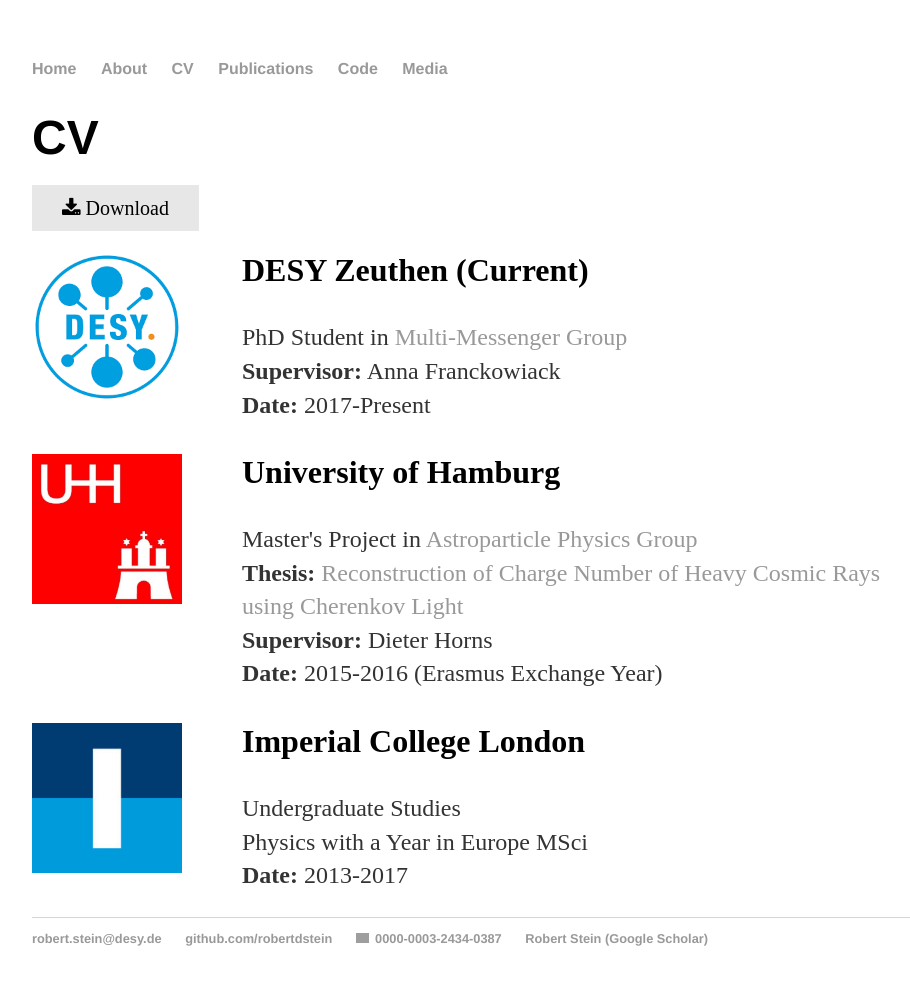
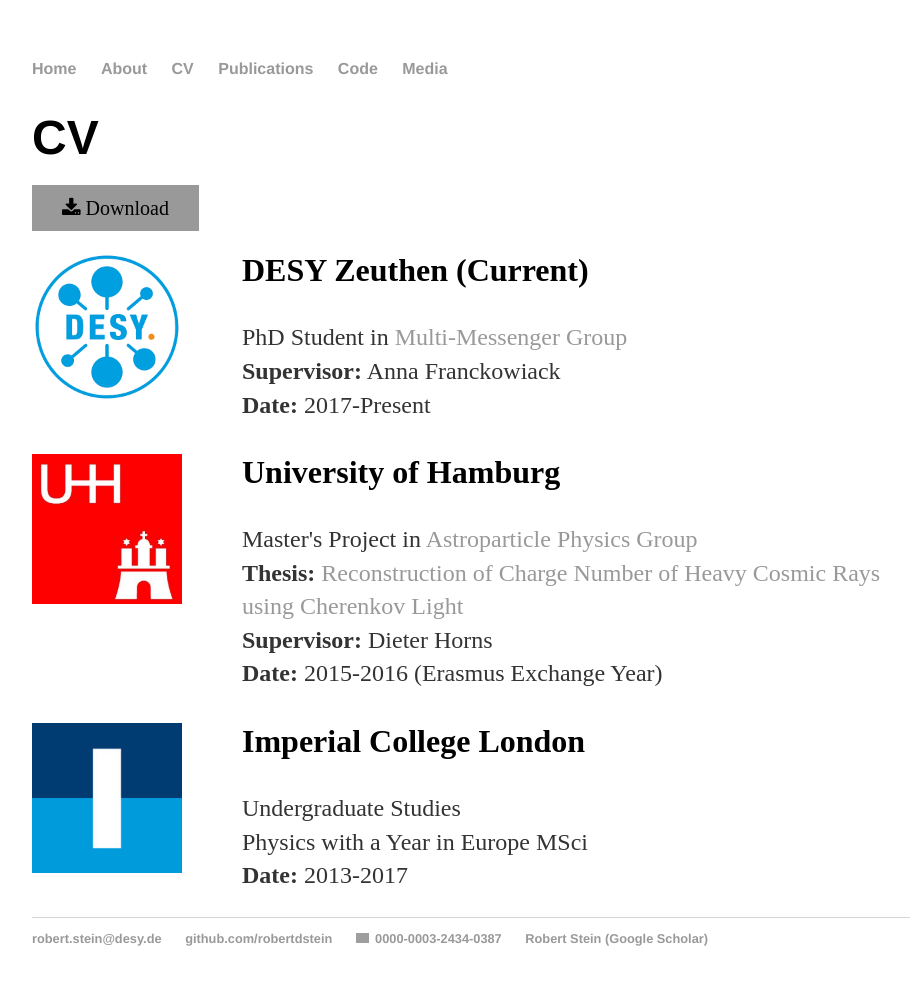
Before and after one commit to robertdstein/robertdstein.github.io, a Jekyll site: the page built from cv.html, in a window 1280 px wide. Shown: the whole page, without its empty margins (160-1070 px from the left). Built offline with Jekyll 4.4.1, drawn with Linux system fonts in a browser that asks for light colours; comment, search, counter and statistics services are not loaded; grey boxes are pictures that could not be loaded.

Commit message:
Match colour of text.

```diff
--- a/css/main.css
+++ b/css/main.css
@@ -73,7 +73,7 @@
 
 /* Style buttons */
 .btn {
-  background-color: #e7e7e7;
+  background-color: #999;
   border: none;
   color: black;
   padding: 12px 30px;
```
